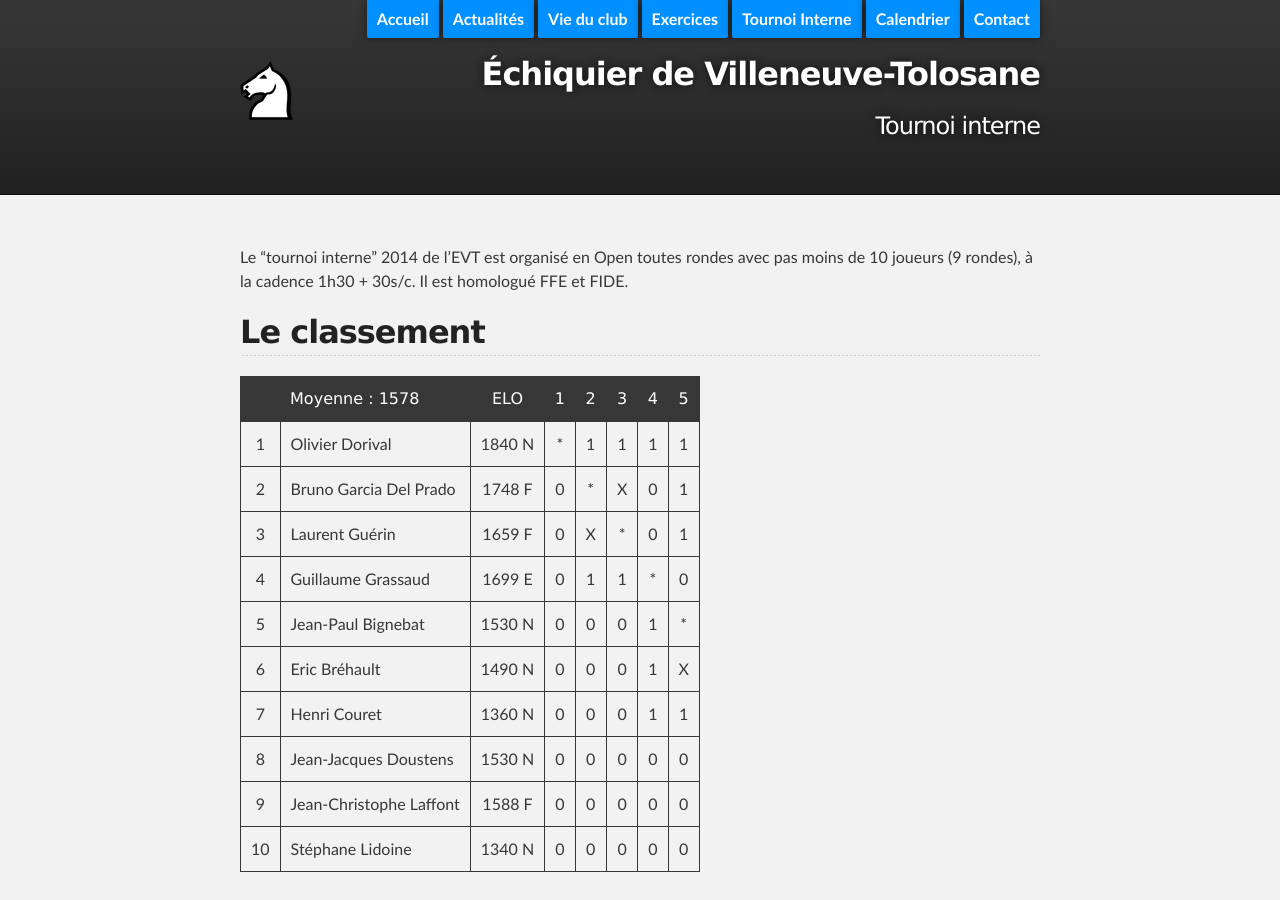
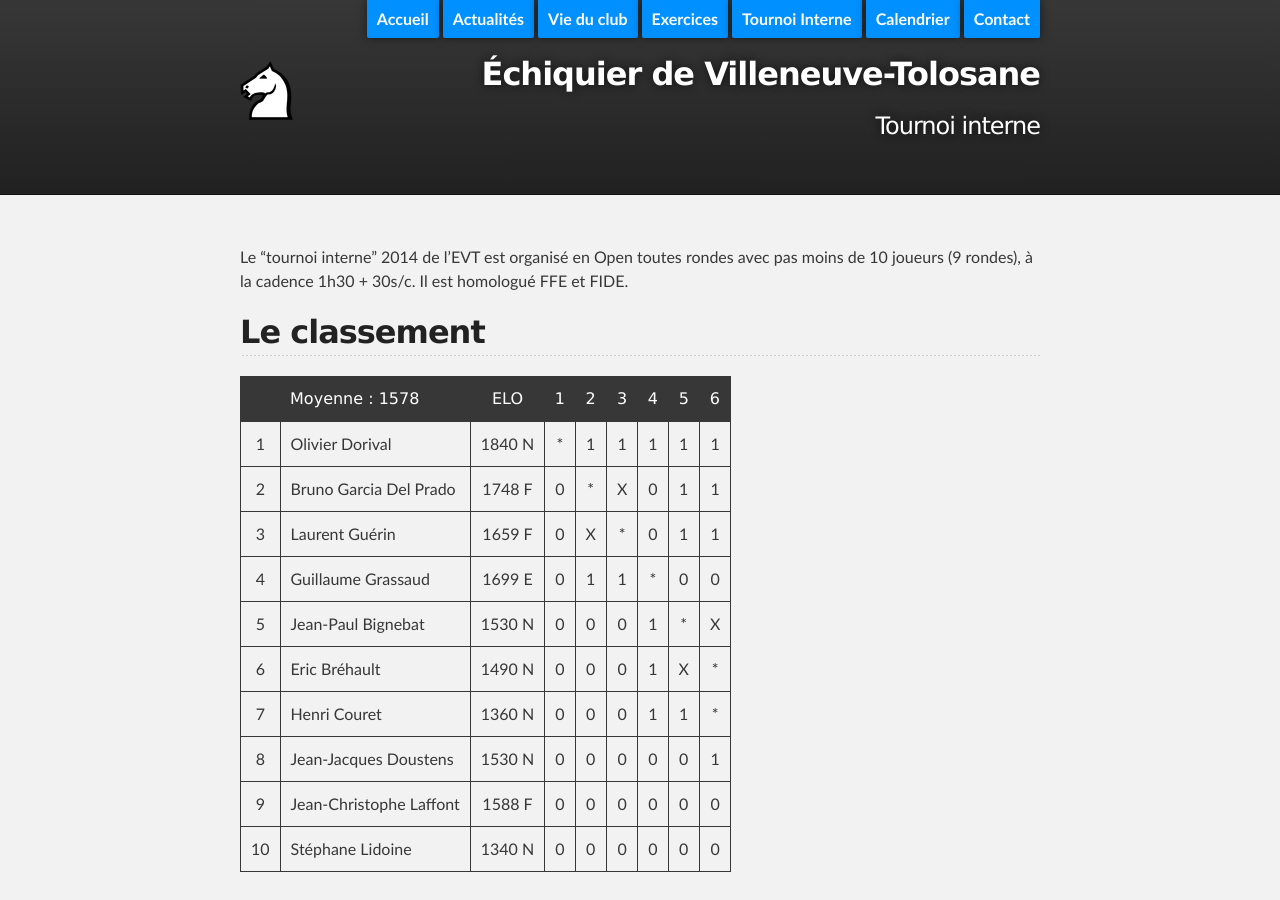
Before and after one commit to echiquier-villeneuve-tolosane/echiquier-villeneuve-tolosane.github.io, a Jekyll site: the page built from tournoiinterne.md, in a window 1280 px wide and 900 px high. Built offline with Jekyll 4.4.1, drawn with Linux system fonts in a browser that asks for light colours; nearby versions of some CDN libraries.

Commit message:
Updated tournoiinterne.md

```diff
--- a/tournoiinterne.md
+++ b/tournoiinterne.md
@@ -9,18 +9,18 @@
 
 ## Le classement
 
-|   | Moyenne : 1578          | ELO    | 1 | 2 | 3 | 4 | 5 |
-|:-:| ----------------------- |:------:|:-:|:-:|:-:|:-:|:-:|
-|1  | Olivier Dorival 		  | 1840 N | * | 1 | 1 | 1 | 1 |
-|2  | Bruno Garcia Del Prado  | 1748 F | 0 | * | X | 0 | 1 |
-|3  | Laurent Guérin          | 1659 F | 0 | X | * | 0 | 1 |
-|4  | Guillaume Grassaud      | 1699 E | 0 | 1 | 1 | * | 0 |
-|5  | Jean-Paul Bignebat      | 1530 N | 0 | 0 | 0 | 1 | * |
-|6  | Eric Bréhault           | 1490 N | 0 | 0 | 0 | 1 | X |
-|7  | Henri Couret            | 1360 N | 0 | 0 | 0 | 1 | 1 |
-|8  | Jean-Jacques Doustens   | 1530 N | 0 | 0 | 0 | 0 | 0 |
-|9  | Jean-Christophe Laffont | 1588 F | 0 | 0 | 0 | 0 | 0 |
-|10 | Stéphane Lidoine        | 1340 N | 0 | 0 | 0 | 0 | 0 |
+|   | Moyenne : 1578          | ELO    | 1 | 2 | 3 | 4 | 5 | 6 |
+|:-:| ----------------------- |:------:|:-:|:-:|:-:|:-:|:-:|:-:|
+|1  | Olivier Dorival 		  | 1840 N | * | 1 | 1 | 1 | 1 | 1 |
+|2  | Bruno Garcia Del Prado  | 1748 F | 0 | * | X | 0 | 1 | 1 |
+|3  | Laurent Guérin          | 1659 F | 0 | X | * | 0 | 1 | 1 |
+|4  | Guillaume Grassaud      | 1699 E | 0 | 1 | 1 | * | 0 | 0 |
+|5  | Jean-Paul Bignebat      | 1530 N | 0 | 0 | 0 | 1 | * | X |
+|6  | Eric Bréhault           | 1490 N | 0 | 0 | 0 | 1 | X | * |
+|7  | Henri Couret            | 1360 N | 0 | 0 | 0 | 1 | 1 | * |
+|8  | Jean-Jacques Doustens   | 1530 N | 0 | 0 | 0 | 0 | 0 | 1 |
+|9  | Jean-Christophe Laffont | 1588 F | 0 | 0 | 0 | 0 | 0 | 0 |
+|10 | Stéphane Lidoine        | 1340 N | 0 | 0 | 0 | 0 | 0 | 0 |
 
 ## Le détail, ronde après ronde
 
```
